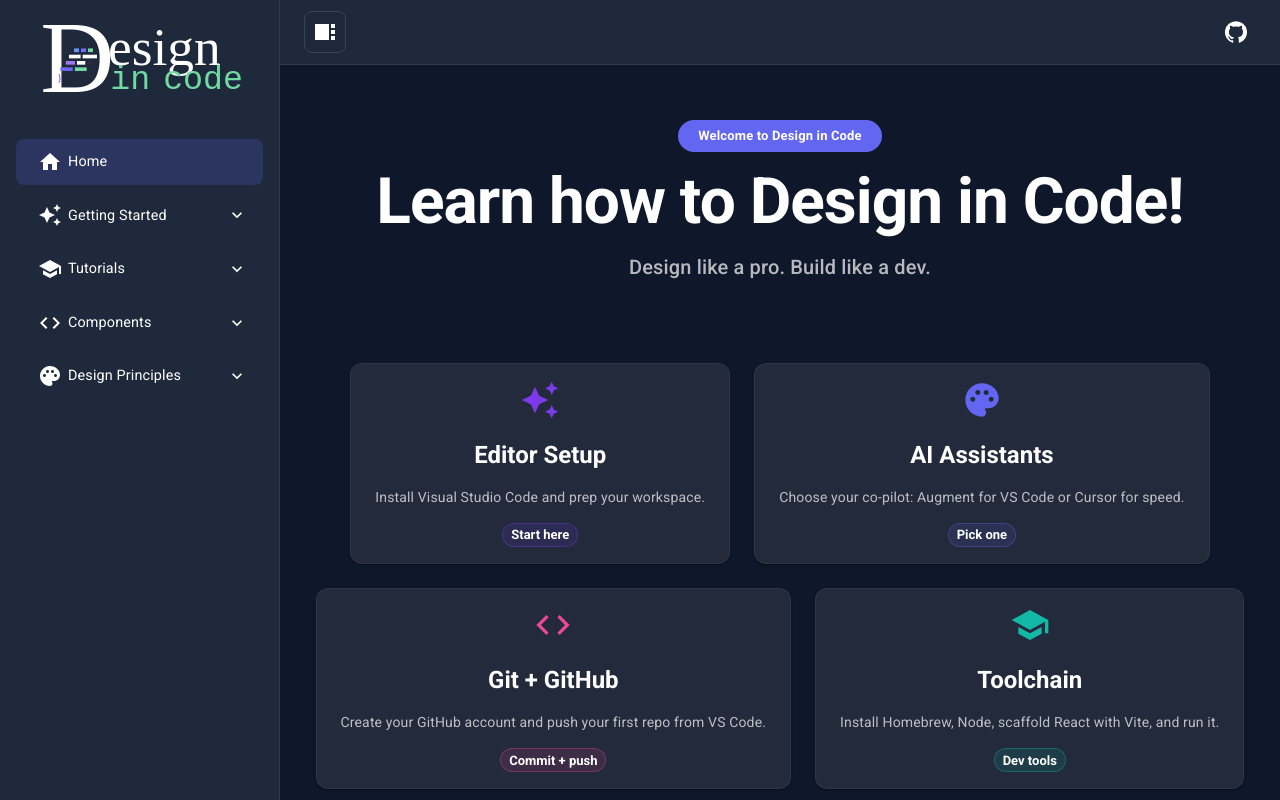
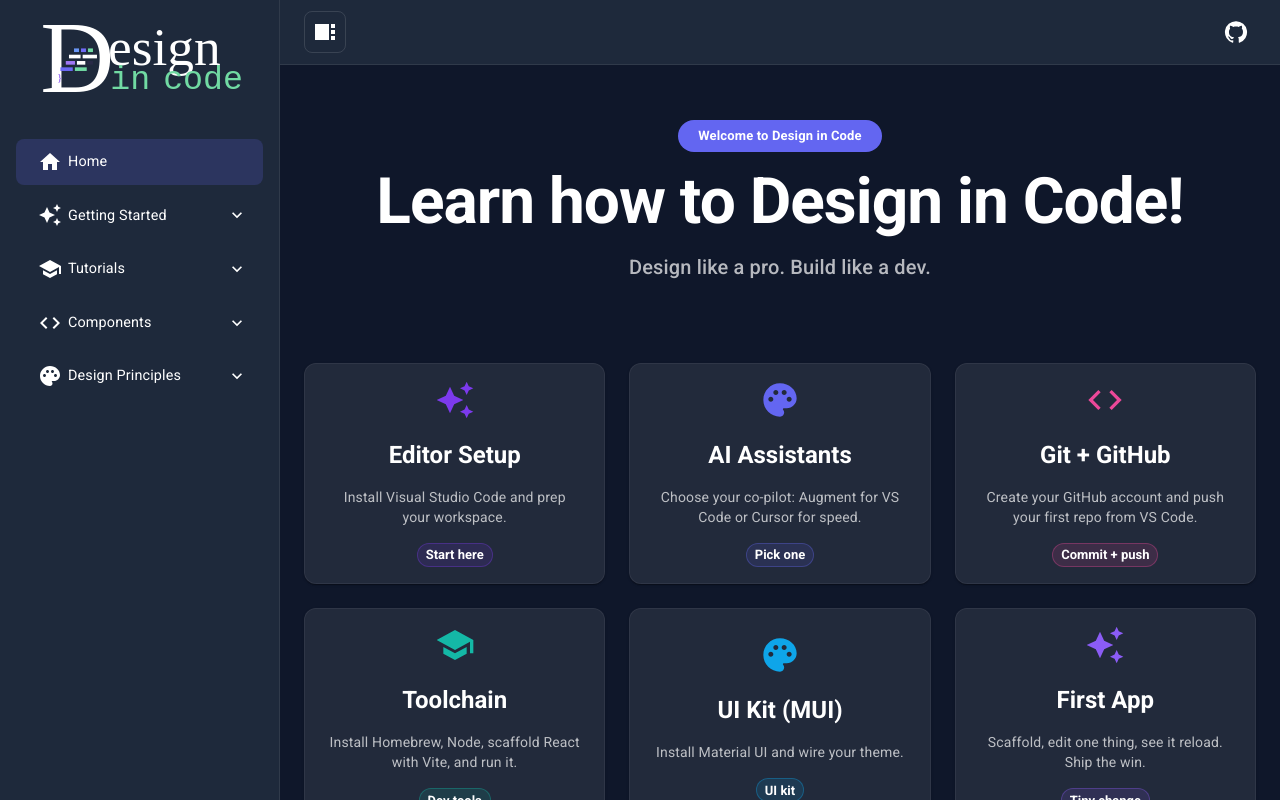
Before and after one commit to 54321jenn/designincode, a React (Vite) app: page / in a window 1280 px wide. Shown: the top 800 px of the page. Built offline with nearby package versions, Linux system fonts and the light colour scheme.

Commit message:
Fix grid issues

```diff
--- a/src/pages/Home.tsx
+++ b/src/pages/Home.tsx
@@ -1,4 +1,4 @@
-import { Box, Typography, Grid, Card, CardContent, CardActionArea, Chip, Stack } from '@mui/material'
+import { Box, Typography, Card, CardContent, CardActionArea, Chip, Stack } from '@mui/material'
 import { School, Code, Palette, AutoAwesome } from '@mui/icons-material'
 import { useNavigate } from 'react-router-dom'
 
@@ -76,9 +76,19 @@
       </Box>
 
       {/* TILES GRID */}
-      <Grid container spacing={3} justifyContent="center">
+<Box
+  sx={{
+    display: 'grid',
+    gap: 3,
+    justifyContent: 'center',
+    gridTemplateColumns: {
+      xs: '1fr',
+      md: 'repeat(3, minmax(0, 1fr))',
+    },
+  }}
+>
   {features.map((feature) => (
-          <Grid item xs={12} md={4} key={feature.title}>
+    <Box key={feature.title} sx={{ width: '100%' }}>
       <Card
         sx={{
           height: '100%',
@@ -93,15 +103,10 @@
           },
         }}
       >
-              <CardActionArea
-                onClick={() => navigate(feature.path)}
-                sx={{ height: '100%' }}
-              >
+        <CardActionArea onClick={() => navigate(feature.path)} sx={{ height: '100%' }}>
           <CardContent>
             <Stack spacing={2}>
-                    <Box sx={{ color: feature.glow, textAlign: 'center' }}>
-                      {feature.icon}
-                    </Box>
+              <Box sx={{ color: feature.glow, textAlign: 'center' }}>{feature.icon}</Box>
 
               <Typography variant="h5" component="h2" sx={{ fontWeight: 700, textAlign: 'center' }}>
                 {feature.title}
@@ -128,9 +133,9 @@
           </CardContent>
         </CardActionArea>
       </Card>
-          </Grid>
+    </Box>
   ))}
-      </Grid>
+</Box>
     </Box>
   )
 }
```
Lines whose indentation alone changed are shown as unchanged.
